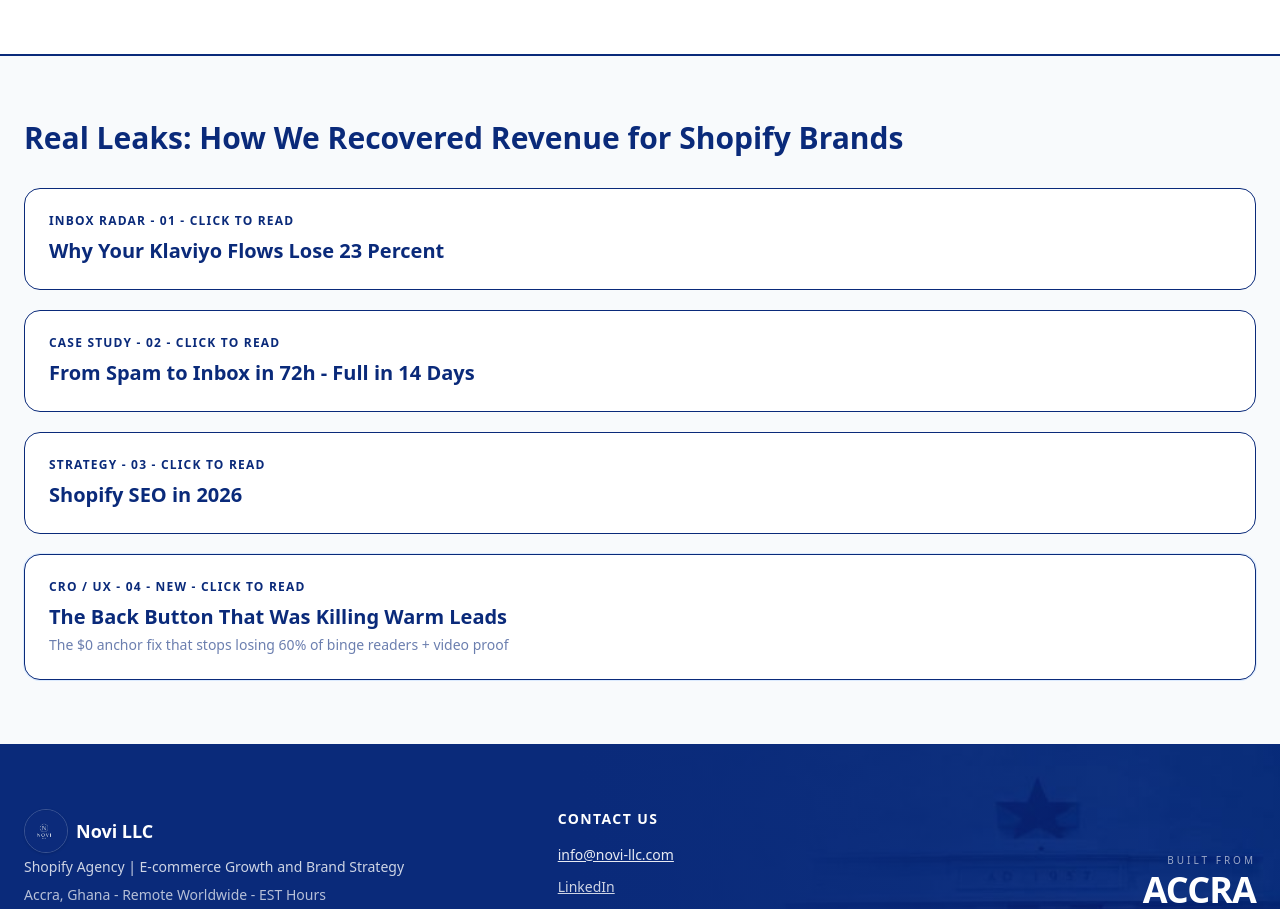
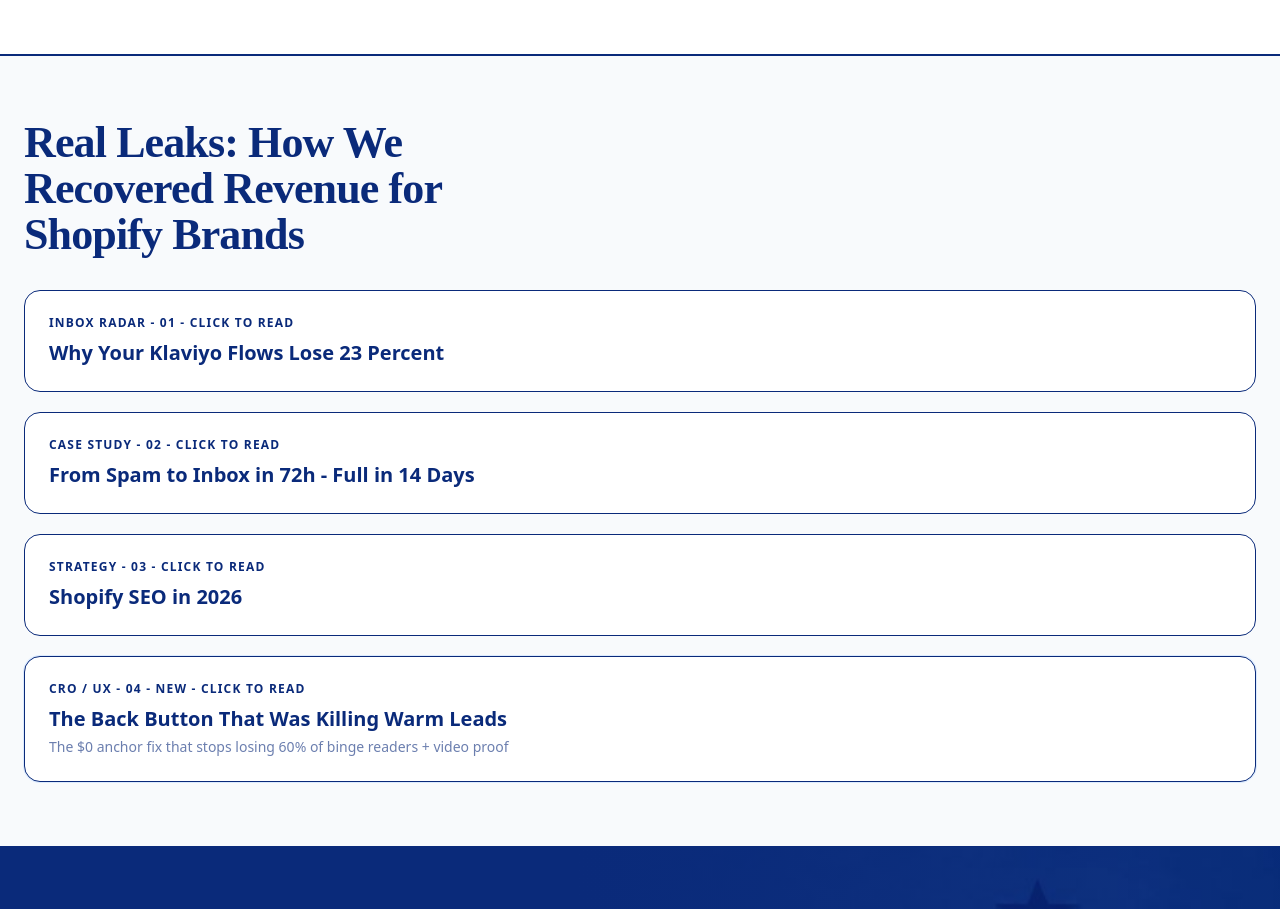
Before and after one commit to NOVI-I6699-cmd/portfolio-starter-kit, a Next.js app: page / in a window 1280 px wide. Shown: the part 1520-2429 px from the top of the page. Built offline with nearby package versions, Linux system fonts and the light colour scheme.

Commit message:
Update page.tsx

```diff
--- a/app/page.tsx
+++ b/app/page.tsx
@@ -83,7 +83,7 @@ export default function Home() {
 
       <section id="case-studies" className="bg-slate-50 border-y py-16 scroll-mt-20">
         <div className="max-w-7xl mx-auto px-6">
-          <h2 className="text-3xl font-bold" style={{color: '#0A2A7A'}}>Real Leaks: How We Recovered Revenue for Shopify Brands</h2>
+          <h2 className="text-[36px] md:text-[44px] font-semibold leading-[1.05] tracking-[-0.02em] max-w-[560px]" style={{color: '#0A2A7A', fontFamily: 'serif'}}>Real Leaks: How We Recovered Revenue for Shopify Brands</h2>
           <div className="mt-8 grid gap-5">
             <Link href="/insights/how-i-fixed-23-percent-revenue-leak-shopify" className="block bg-white rounded-2xl border p-6 hover:shadow-md transition">
               <div className="text-xs uppercase tracking-widest font-semibold" style={{color: '#0A2A7A'}}>INBOX RADAR - 01 - CLICK TO READ</div>
```
